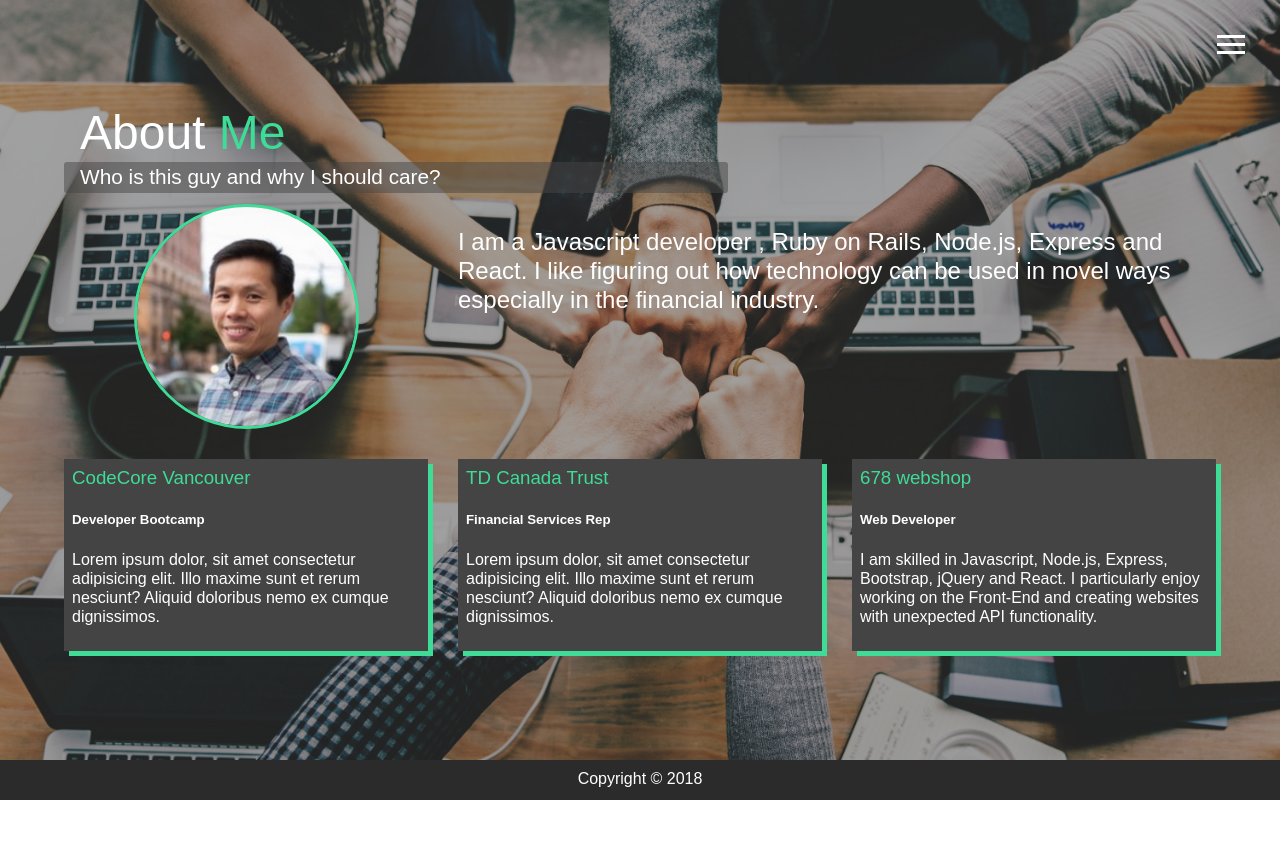
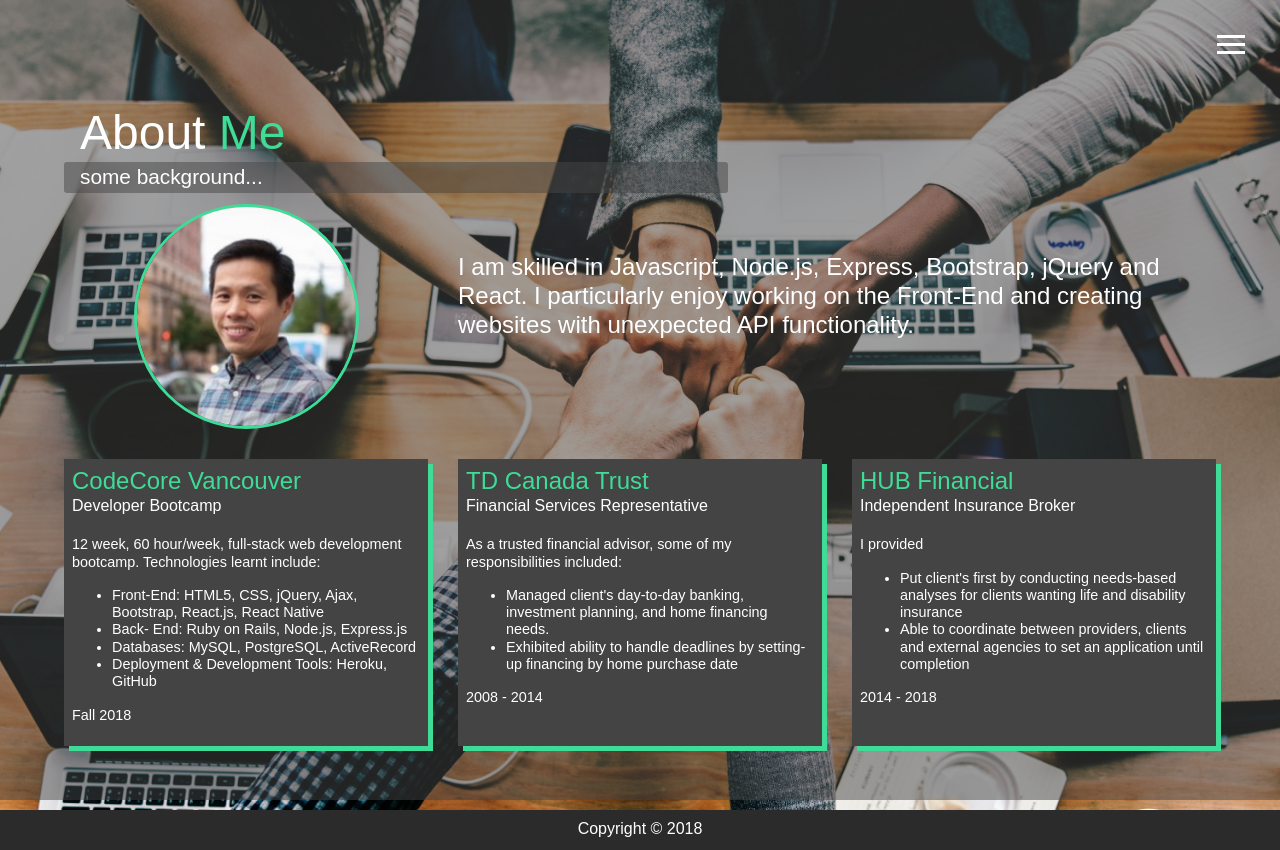
Before and after one commit to JayArteficio/portfolio, a website: page dist/about.html in a window 1280 px wide. Before the commit the page ends 800 px from the top, so only its background shows below. Drawn offline with Linux system fonts and the light colour scheme.

Commit message:
add work info

```diff
--- a/scss/main.scss
+++ b/scss/main.scss
@@ -114,11 +114,13 @@ main {
 #about .lg-heading {
   font-size: 3rem;
   margin-top: 5vh;
+  font-weight: 100;
 }
 
 #about .sm-heading {
   font-size: 1.3rem;
   margin-bottom: 0.7rem;
+  font-weight: 100;
 }
 
 .about-info {
@@ -141,6 +143,8 @@ main {
   .bio {
     grid-area: bio;
     font-size: 1.5rem;
+    font-weight: 100;
+    padding-top: 25px;
   }
 
   .job-1 {
@@ -162,6 +166,25 @@ main {
   }
   #company {
     color: $secondary-color;
+    font-weight: 100;
+  }
+
+  #role {
+    font-weight: 100;
+    margin-top: 0;
+  }
+  #dates {
+    font-size: .9rem;
+    font-weight: 100;
+  }
+
+  #job-description {
+    font-size: .9rem;
+    font-weight: 100;
+  }
+  li {
+    font-size: .9rem;
+    font-weight: 100;
   }
 }
 
```
Also changed, not shown: dist/about.html, dist/css/main.css.
